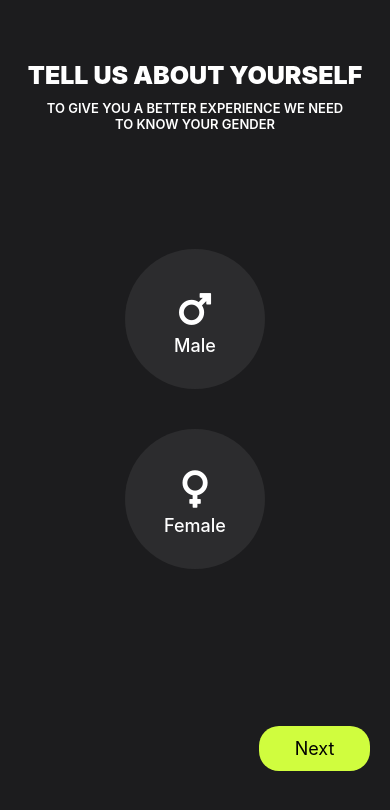
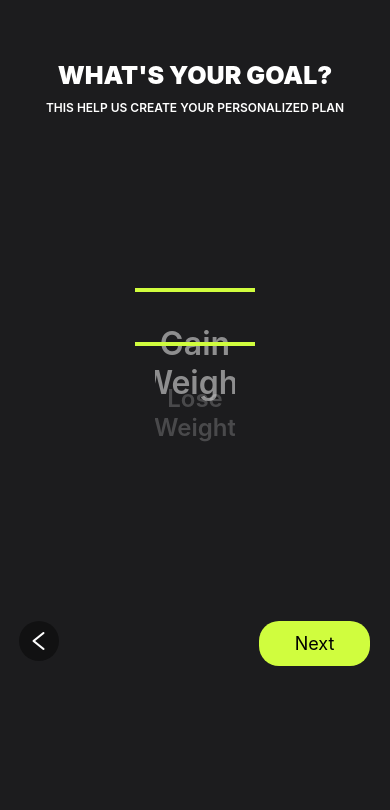
Before and after one commit to ErickBorgesGalindo/SocialFitness, a React Native app: screen /Goal in a window 390 px wide. Shown: the top 810 px of the page. Built offline with nearby package versions, Linux system fonts and the light colour scheme.

Commit message:
feature: UserGoal Added a screen focused on selecting the user's goal.

```diff
--- a/Routes.js
+++ b/Routes.js
@@ -21,6 +21,7 @@ import UserGender from './screens/UserGender';
 import UserAge from './screens/UserAge';
 import UserWeight from './screens/UserWeight';
 import UserHeight from './screens/UserHeight';
+import UserGoal from './screens/UserGoal';
 
 const StackNavigator = () => {
     const Stack = createNativeStackNavigator();
@@ -32,6 +33,7 @@ const StackNavigator = () => {
                 <Stack.Screen name='Age' component={UserAge} options={{ headerShown: false }} />
                 <Stack.Screen name='Weight' component={UserWeight} options={{ headerShown: false }} />
                 <Stack.Screen name='Height' component={UserHeight} options={{ headerShown: false }} />
+                <Stack.Screen name='Goal' component={UserGoal} options={{ headerShown: false }} />
                 <Stack.Screen name='Login' component={Login} options={{ headerShown: false }} />
                 <Stack.Screen name='ForgotPassword' component={ForgotPassword} options={{headerShown: false}} />
                 <Stack.Screen name='Verification' component={Verification} options={{headerShown: false}} />
--- /dev/null
+++ b/screens/UserGoal.jsx
@@ -0,0 +1,45 @@
+import { View, Text } from 'react-native';
+import { useNavigation } from '@react-navigation/native';
+import React from 'react';
+//Styles
+import Styles from '../components/Styles';
+//Components
+import GoalPicker from '../components/WheelPicker';
+import CustomBtn from '../components/CustomBtn';
+import BackBtn from '../components/BackBtn';
+
+
+
+const UserGoal = () => {
+    const navigation = useNavigation();
+    const data = ['Gain Weight','Lose Weight','Get fitter','Gain more flexible','Gain more flexible','Learn the basic','',''];
+
+    const handleValueChange = (value) => {
+        console.log('Selected value:', value);
+    };
+
+    return (
+        <View style={Styles.container}>
+            {/* title */}
+            <Text style={{ ...Styles.sectionName, marginTop: 60, justifyContent: 'center', fontSize: 25 }}>What's your goal?</Text>
+
+            {/* textInfo */}
+            <View style={{ width: '80%', marginTop: 10, alignSelf: 'center' }}>
+                <Text style={{ ...Styles.text, fontSize: 12, textAlign: 'center', fontWeight: '600', textTransform: 'uppercase' }}>This help us create your personalized plan</Text>
+            </View>
+
+            {/* goalelector */}
+            <View style={{ marginTop: '10%', alignSelf: 'center', top: '10%' }}>
+                <GoalPicker items={data} onIndexChange={handleValueChange} itemHeight={50} />
+            </View>
+
+            {/* customBtn, backBtn */}
+            <View style={{ marginRight: 20, marginTop: '30%' }}>
+                <BackBtn onPress={() => navigation.goBack()} />
+                <CustomBtn title='Next' style={{ width: '30%', alignSelf: 'flex-end' }} onPress={() => navigation.navigate('Level')} />
+            </View>
+        </View>
+    )
+}
+
+export default UserGoal
--- a/screens/UserHeight.jsx
+++ b/screens/UserHeight.jsx
@@ -39,7 +39,7 @@ const UserHeight = () => {
             {/* customBtn, backBtn */}
             <View style={{ marginRight: 20, marginTop: '30%' }}>
                 <BackBtn onPress={() => navigation.goBack()} />
-                <CustomBtn title='Next' style={{ width: '30%', alignSelf: 'flex-end' }} onPress={() => navigation.navigate('Login')} />
+                <CustomBtn title='Next' style={{ width: '30%', alignSelf: 'flex-end' }} onPress={() => navigation.navigate('Goal')} />
             </View>
         </View>
     )
```
